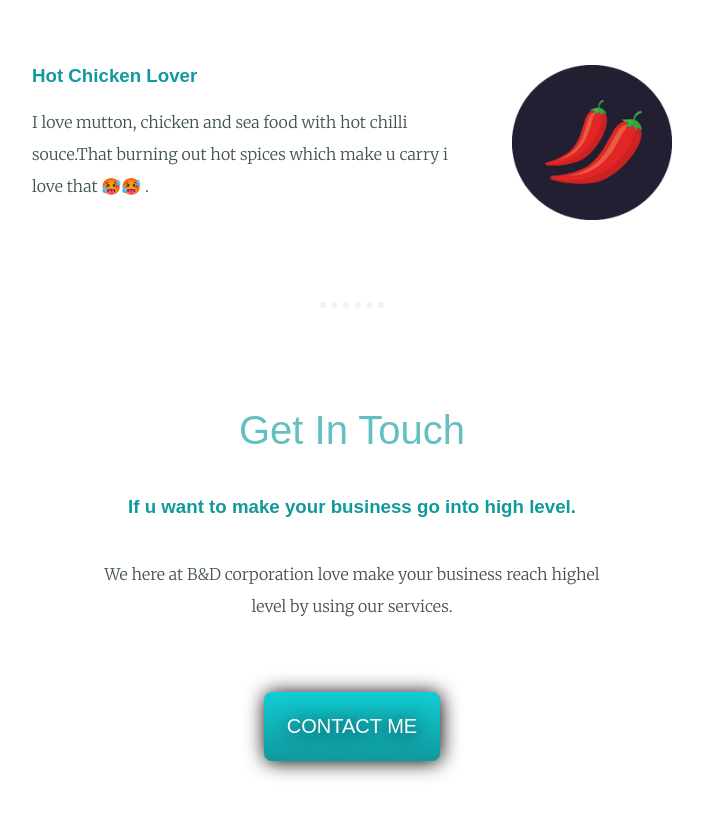
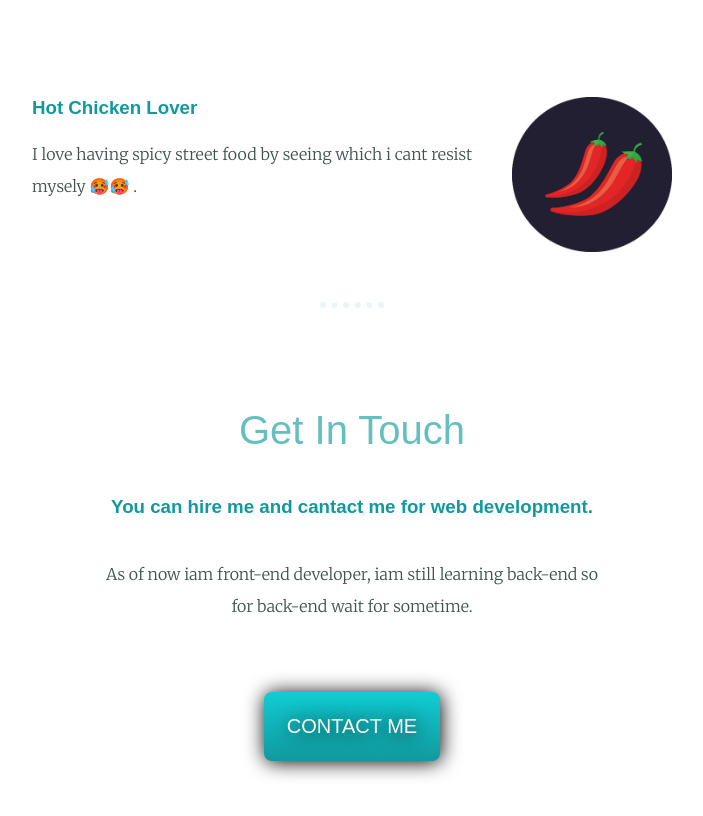
Before and after one commit to BAJCODE/khakendra, a plain HTML site: page index.html in a window 1280 px wide. Shown: the part 1784-2600 px from the top of the page, without its empty margins (288-991 px from the left). Drawn offline with Linux system fonts and the light colour scheme.

Commit message:
Update index.html

```diff
--- a/index.html
+++ b/index.html
@@ -19,7 +19,7 @@
       <div class="profile">
         <img src="images\baduwal.png" alt="profile-picture">
         <h2>Hello ✌</h2>
-        <p class="intro">Iam a professional full-stack web developer, you can contact me for awesome web design in affordable cost.</p>
+        <p class="intro">Iam a web developer and in the way of learning and becoming professional full stack web developer , you can contact me for awesome web design in affordable cost.</p>
       </div>
       <hr>
       <div class="skills">
@@ -33,14 +33,14 @@
         <div class="skill-row">
           <img class="chilli-img" src="images\chillies.png" alt="chillis">
           <h3>Hot Chicken Lover</h3>
-          <p >I love mutton, chicken and sea food with hot chilli souce.That burning out hot spices which make u carry i love that 🥵🥵 .</p>
+          <p >I love having spicy street food by seeing which i cant resist mysely 🥵🥵 .</p>
         </div>
       </div>
       <hr>
       <div class="contact-me">
         <h2>Get In Touch</h2>
-        <h3>If u want to make your business go into high level.</h3>
-        <p class="contact-message">We here at B&D corporation love make your business reach highel level by using our services.</p>
+        <h3>You can hire me and cantact me for web development.</h3>
+        <p class="contact-message">As of now iam front-end developer, iam still learning back-end so for back-end wait for sometime.</p>
         <a class="btn" href="mailto:name@email.com">CONTACT ME</a>
       </div>
     </div>
```
